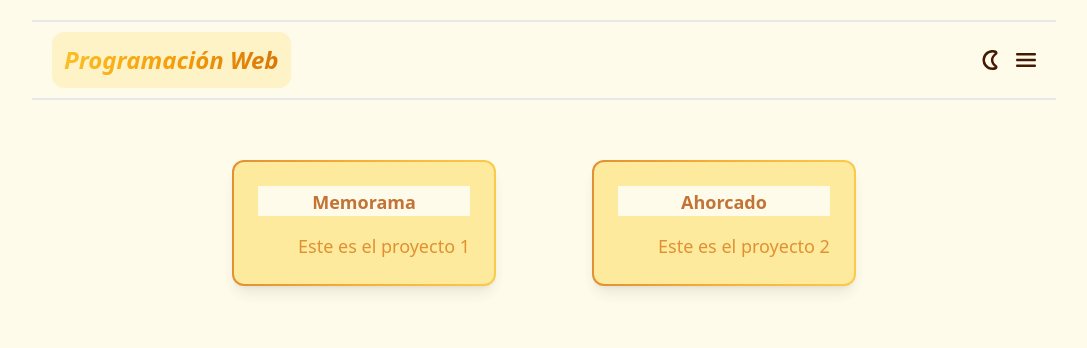
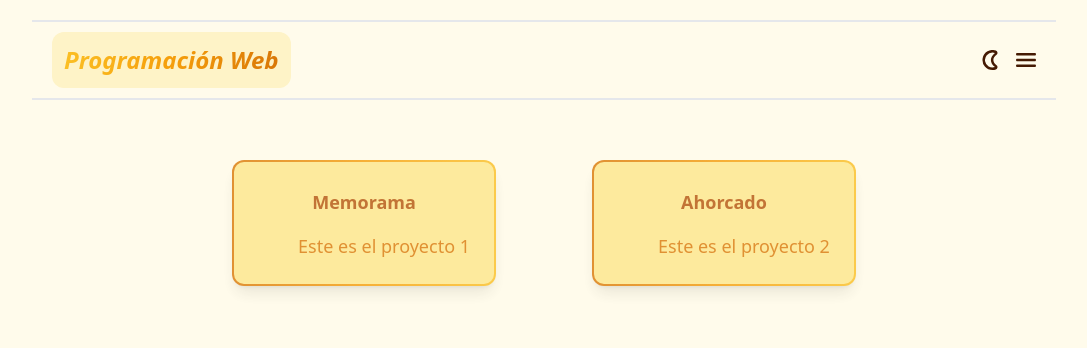
Before and after one commit to Goyoz/web, an Astro site: page /proyecto in a window 1280 px wide. Shown: the top 348 px of the page, without its empty margins (96-1183 px from the left). Built offline with nearby package versions, Linux system fonts and the light colour scheme; Astro itself is replaced by a stand-in of ours.

Commit message:
Update Proyecto.astro

```diff
--- a/src/componentes/Proyecto.astro
+++ b/src/componentes/Proyecto.astro
@@ -8,7 +8,7 @@ const { title, link, description } = Astro.props;
 ---
 <article class=" bg-amber-50 rounded-xl bg-gradient-to-r from-amber-600 via-amber-500 to-amber-400 p-0.5 transition shadow-lg hover:shadow-2xl opacity-80 hover:opacity-100 hover:scale-105 m-10">
 	<div class="rounded-[10px] bg-amber-200 p-4 sm:p-6">
-		<div class="bg-amber-50 w-full flex justify-between text-amber-700">
+		<div class="w-full flex justify-between text-amber-700">
 			<div class="w-full flex justify-center">
 				<a href={link} target="_blank">
 					<h3 class="mt-0.5 text-lg font-bold">
```
